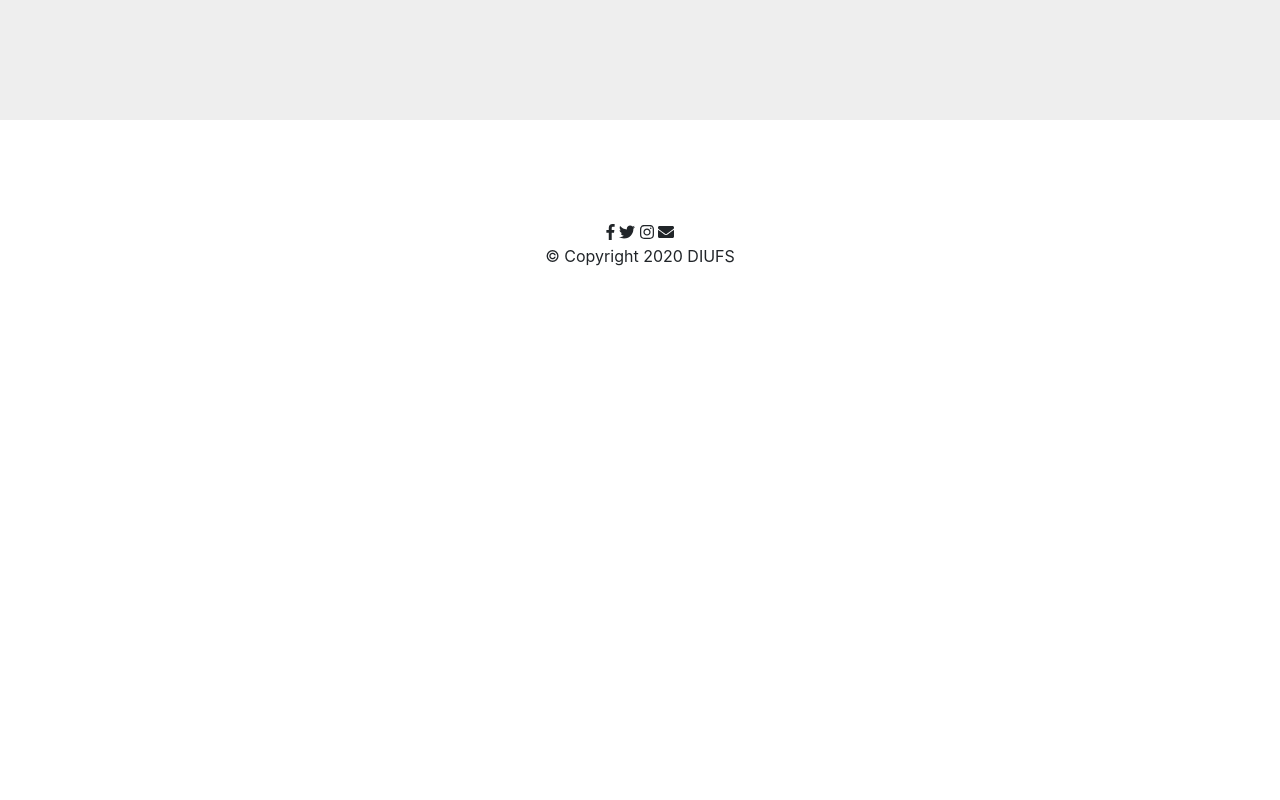
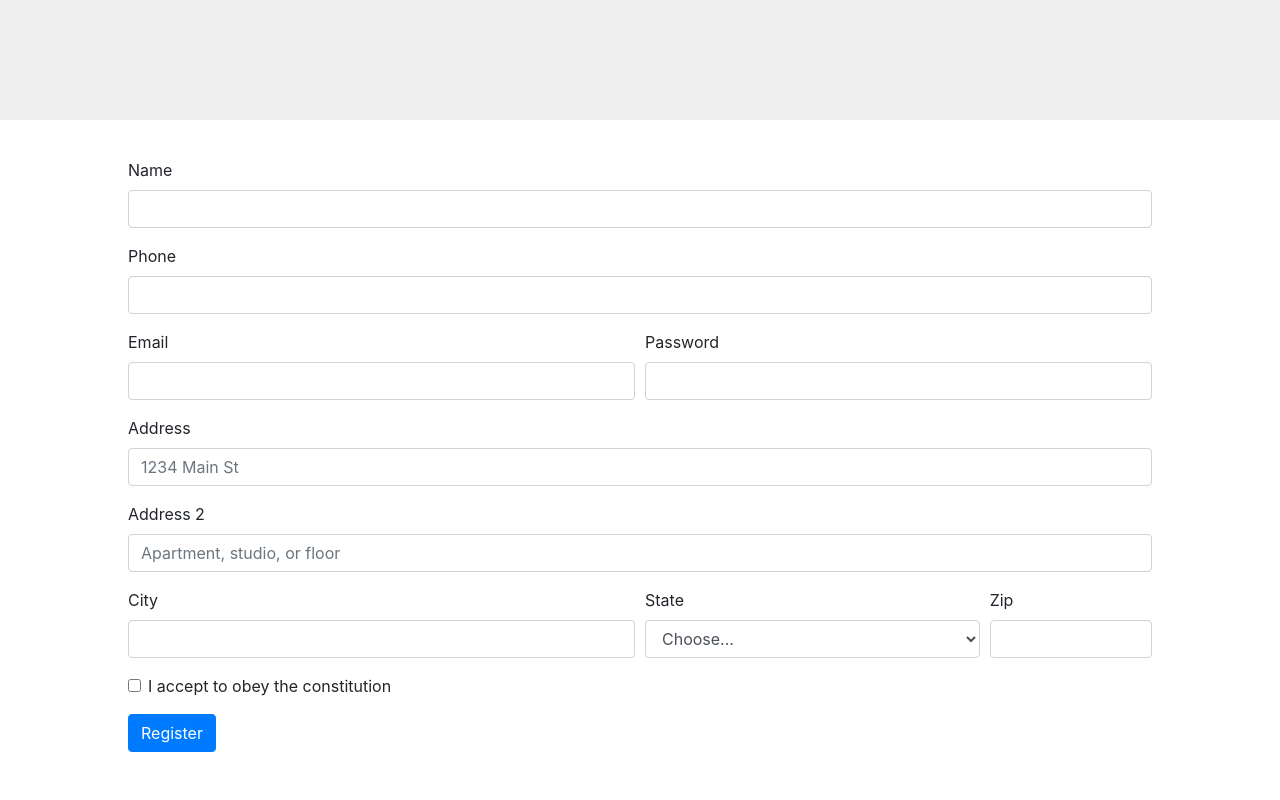
Before and after one commit to Shadiul/diufs, a plain HTML site: page registration.html in a window 1280 px wide. Shown: the part 380-1180 px from the top of the page. Before the commit the page ends 800 px from the top, so only its background shows below. Drawn offline with nearby package versions, Linux system fonts and the light colour scheme.

Commit message:
reg form added

```diff
--- a/css/styles.css
+++ b/css/styles.css
@@ -33,6 +33,7 @@
 
 .navbar-brand {
     font-weight: 900;
+    font-family: 'Righteous', cursive;
 }
 
 .big-heading h1 {
@@ -65,6 +66,10 @@
 .event-group {
     margin-top: 3em;
     padding: 0% 0% 0% 0%;
+}
+
+.form-container {
+    padding: 3% 10%;
 }
 
 @media (max-width: 990px) {
--- a/registration.html
+++ b/registration.html
@@ -21,6 +21,9 @@
 
     <!-- Font Awesome -->
     <script defer src="https://use.fontawesome.com/releases/v5.0.7/js/all.js"></script>
+
+    <!--Google Fonts-->
+    <link href="https://fonts.googleapis.com/css2?family=Righteous&display=swap" rel="stylesheet">
 
     <!--mycss-->
     <link rel="stylesheet" href="css/styles.css">
@@ -77,7 +80,66 @@
 
     </section>
 
-
+    <!--Form Section-->
+    <section id="form-section">
+        <div class="container-fluid form-container">
+            <form>
+                <div class="form-group">
+                    <label for="inputName">Name</label>
+                    <input type="text" class="form-control" id="inputName">
+                </div>
+                <div class="form-group">
+                    <label for="inputPhone">Phone</label>
+                    <input type="number" class="form-control" id="inputNumber">
+                </div>
+                <div class="form-row">
+                    <div class="form-group col-md-6">
+                        <label for="inputEmail4">Email</label>
+                        <input type="email" class="form-control" id="inputEmail4">
+                    </div>
+                    <div class="form-group col-md-6">
+                        <label for="inputPassword4">Password</label>
+                        <input type="password" class="form-control" id="inputPassword4">
+                    </div>
+                </div>
+                <div class="form-group">
+                    <label for="inputAddress">Address</label>
+                    <input type="text" class="form-control" id="inputAddress" placeholder="1234 Main St">
+                </div>
+                <div class="form-group">
+                    <label for="inputAddress2">Address 2</label>
+                    <input type="text" class="form-control" id="inputAddress2"
+                        placeholder="Apartment, studio, or floor">
+                </div>
+                <div class="form-row">
+                    <div class="form-group col-md-6">
+                        <label for="inputCity">City</label>
+                        <input type="text" class="form-control" id="inputCity">
+                    </div>
+                    <div class="form-group col-md-4">
+                        <label for="inputState">State</label>
+                        <select id="inputState" class="form-control">
+                            <option selected>Choose...</option>
+                            <option>...</option>
+                        </select>
+                    </div>
+                    <div class="form-group col-md-2">
+                        <label for="inputZip">Zip</label>
+                        <input type="text" class="form-control" id="inputZip">
+                    </div>
+                </div>
+                <div class="form-group">
+                    <div class="form-check">
+                        <input class="form-check-input" type="checkbox" id="gridCheck">
+                        <label class="form-check-label" for="gridCheck">
+                            I accept to obey the constitution
+                        </label>
+                    </div>
+                </div>
+                <button type="submit" class="btn btn-primary">Register</button>
+            </form>
+        </div>
+    </section>
 
     <!--Footer Section-->
     <section id="footer-section">
```
Also changed, not shown: index.html (+3 -0 lines).
